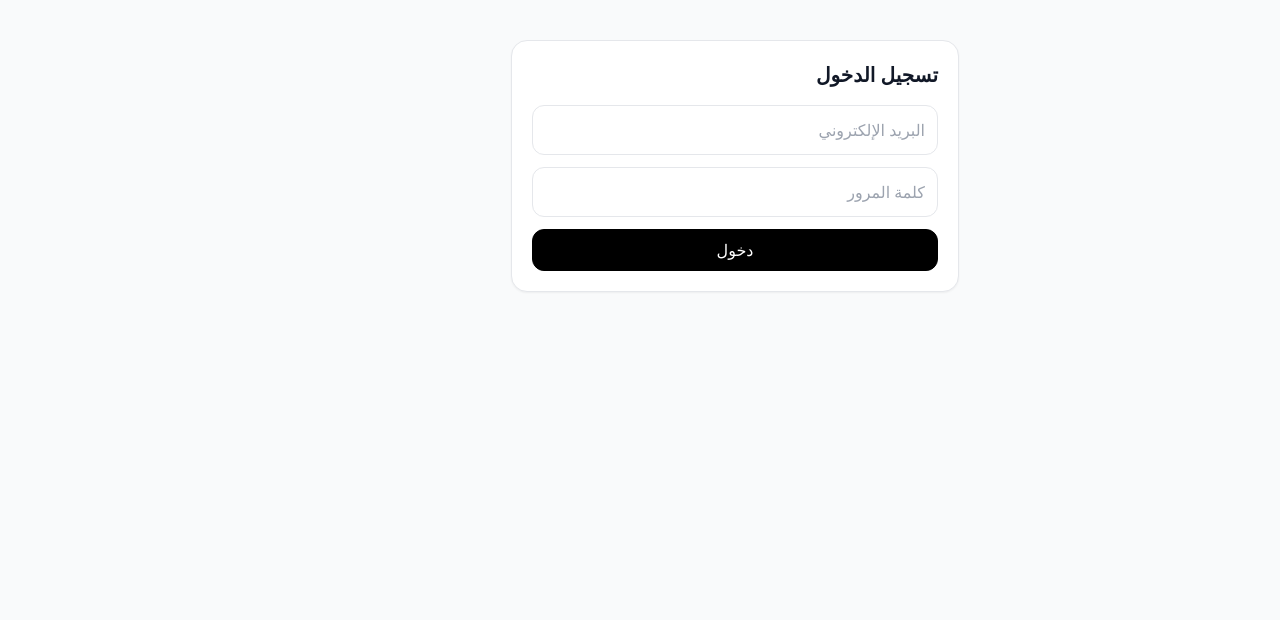
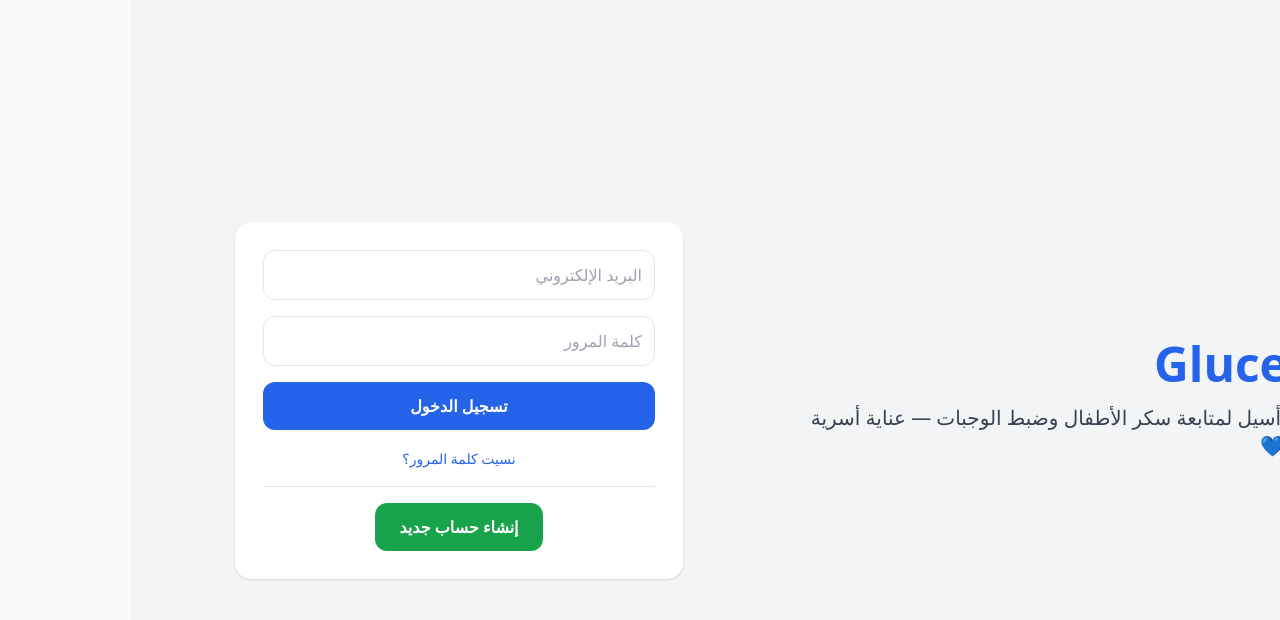
Before and after one commit to yashendy/gluceel-web, a Next.js app: page /login in a window 1280 px wide. Shown: the top 620 px of the page. Built offline with nearby package versions, Linux system fonts and the light colour scheme.

Commit message:
Update page.tsx

```diff
--- a/app/(auth)/login/page.tsx
+++ b/app/(auth)/login/page.tsx
@@ -2,15 +2,13 @@
 
 import { useEffect, useState } from "react";
 import { useRouter } from "next/navigation";
+import Link from "next/link";
 import { supabaseBrowser } from "@/lib/supabase-browser";
 
-// نمنع أي محاولة لتوليد Static مسبقًا
 export const dynamic = "force-dynamic";
 
 export default function LoginPage() {
   const router = useRouter();
-
-  // هنجيب ?next= من الـURL يدويًا بدل useSearchParams
   const [nextUrl, setNextUrl] = useState("");
   useEffect(() => {
     if (typeof window !== "undefined") {
@@ -32,9 +30,12 @@ export default function LoginPage() {
     const sb = supabaseBrowser();
     const { data, error } = await sb.auth.signInWithPassword({ email, password });
     setLoading(false);
-    if (error) { setError(error.message); return; }
+    if (error) {
+      setError(error.message);
+      return;
+    }
 
-    // اقرأ الدور ووجّه
+    // اقرأ الدور ووجّه على الصفحة المناسبة
     const { data: profile } = await sb
       .from("profiles")
       .select("system_role")
@@ -47,31 +48,74 @@ export default function LoginPage() {
   };
 
   return (
-    <main className="container">
-      <div className="card mt-10 max-w-md mx-auto">
-        <h1 className="text-xl font-semibold mb-4">تسجيل الدخول</h1>
-        <form onSubmit={onSubmit} className="space-y-3">
+    <main dir="rtl" className="min-h-screen bg-gray-100 flex items-center">
+      <div className="container mx-auto px-4">
+        <div className="flex flex-col-reverse md:flex-row items-center gap-10 md:gap-16">
+
+          {/* العمود الأيسر: لوجو ورسالة (ستايل شبيه فيسبوك) */}
+          <div className="md:w-1/2 text-center md:text-right">
+            <div className="text-4xl md:text-5xl font-extrabold text-blue-600">Gluceel</div>
+            <p className="mt-4 text-gray-700 text-lg md:text-xl leading-relaxed">
+              منصة أسيل لمتابعة سكر الأطفال وضبط الوجبات —
+              عناية أسرية دافئة 💙
+            </p>
+          </div>
+
+          {/* العمود الأيمن: كارت تسجيل الدخول */}
+          <div className="md:w-1/2 w-full max-w-md mx-auto">
+            <div className="bg-white rounded-2xl shadow p-6 md:p-7">
+              <form onSubmit={onSubmit} className="space-y-4">
                 <input
-            className="w-full border rounded-xl p-3"
                   type="email"
                   placeholder="البريد الإلكتروني"
+                  className="w-full rounded-xl border p-3 focus:outline-none focus:ring-2 focus:ring-blue-500"
                   value={email}
                   onChange={(e) => setEmail(e.target.value)}
                   required
                 />
                 <input
-            className="w-full border rounded-xl p-3"
                   type="password"
                   placeholder="كلمة المرور"
+                  className="w-full rounded-xl border p-3 focus:outline-none focus:ring-2 focus:ring-blue-500"
                   value={password}
                   onChange={(e) => setPassword(e.target.value)}
                   required
                 />
-          {error && <div className="text-sm text-red-600">{error}</div>}
-          <button disabled={loading} className="btn btn-primary w-full" type="submit">
-            {loading ? "جارٍ الدخول..." : "دخول"}
+
+                {error && <div className="text-red-600 text-sm">{error}</div>}
+
+                <button
+                  type="submit"
+                  disabled={loading}
+                  className="w-full rounded-xl bg-blue-600 hover:bg-blue-700 text-white font-semibold py-3 transition"
+                >
+                  {loading ? "جارٍ تسجيل الدخول..." : "تسجيل الدخول"}
                 </button>
+
+                <div className="text-center">
+                  <Link
+                    href="/reset"
+                    className="text-blue-600 hover:underline text-sm"
+                  >
+                    نسيت كلمة المرور؟
+                  </Link>
+                </div>
               </form>
+
+              <div className="h-px bg-gray-200 my-4" />
+
+              <div className="text-center">
+                <Link
+                  href="/register"
+                  className="inline-block rounded-xl bg-green-600 hover:bg-green-700 text-white font-semibold py-3 px-6"
+                >
+                  إنشاء حساب جديد
+                </Link>
+              </div>
+            </div>
+          </div>
+
+        </div>
       </div>
     </main>
   );
```
Lines whose indentation alone changed are shown as unchanged.
